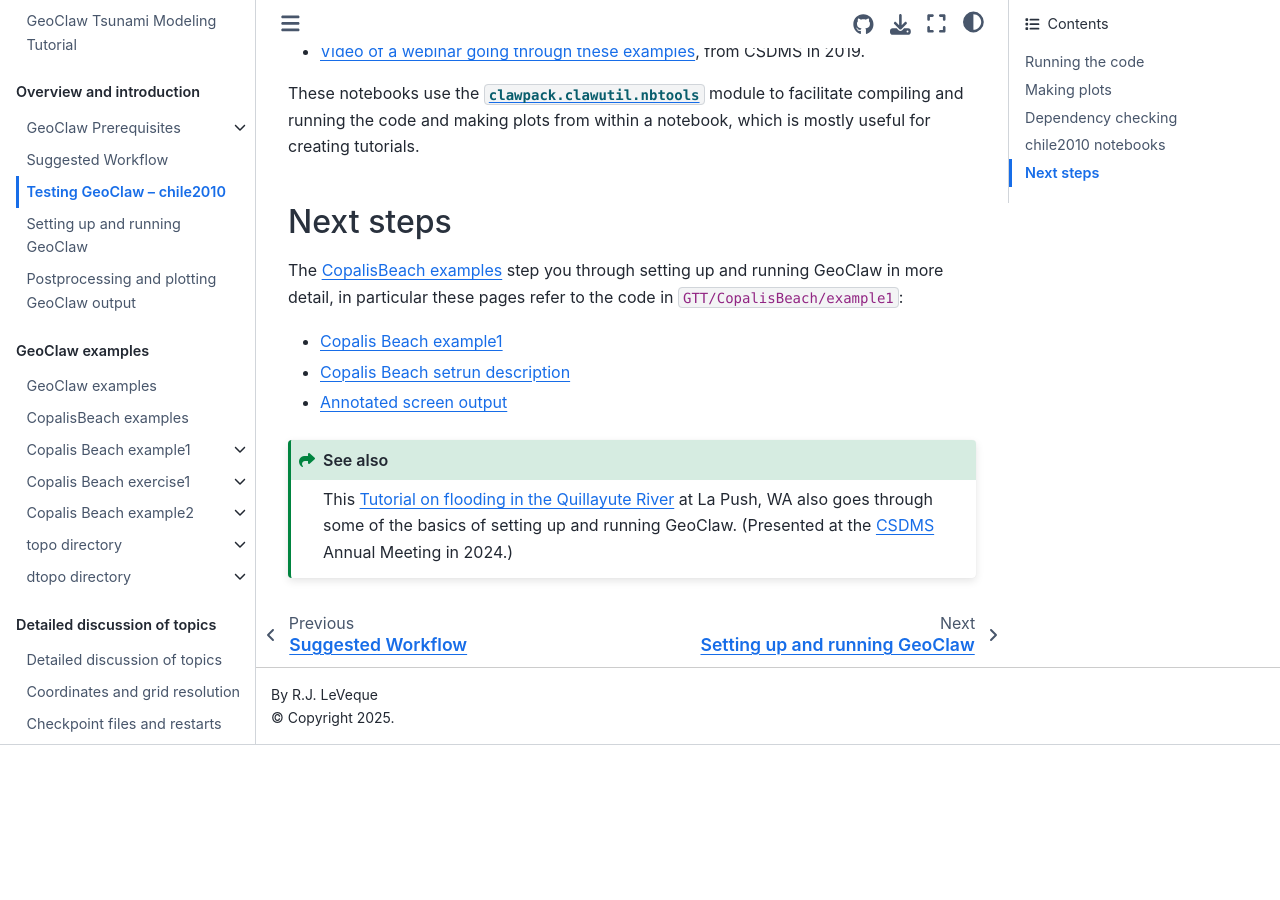
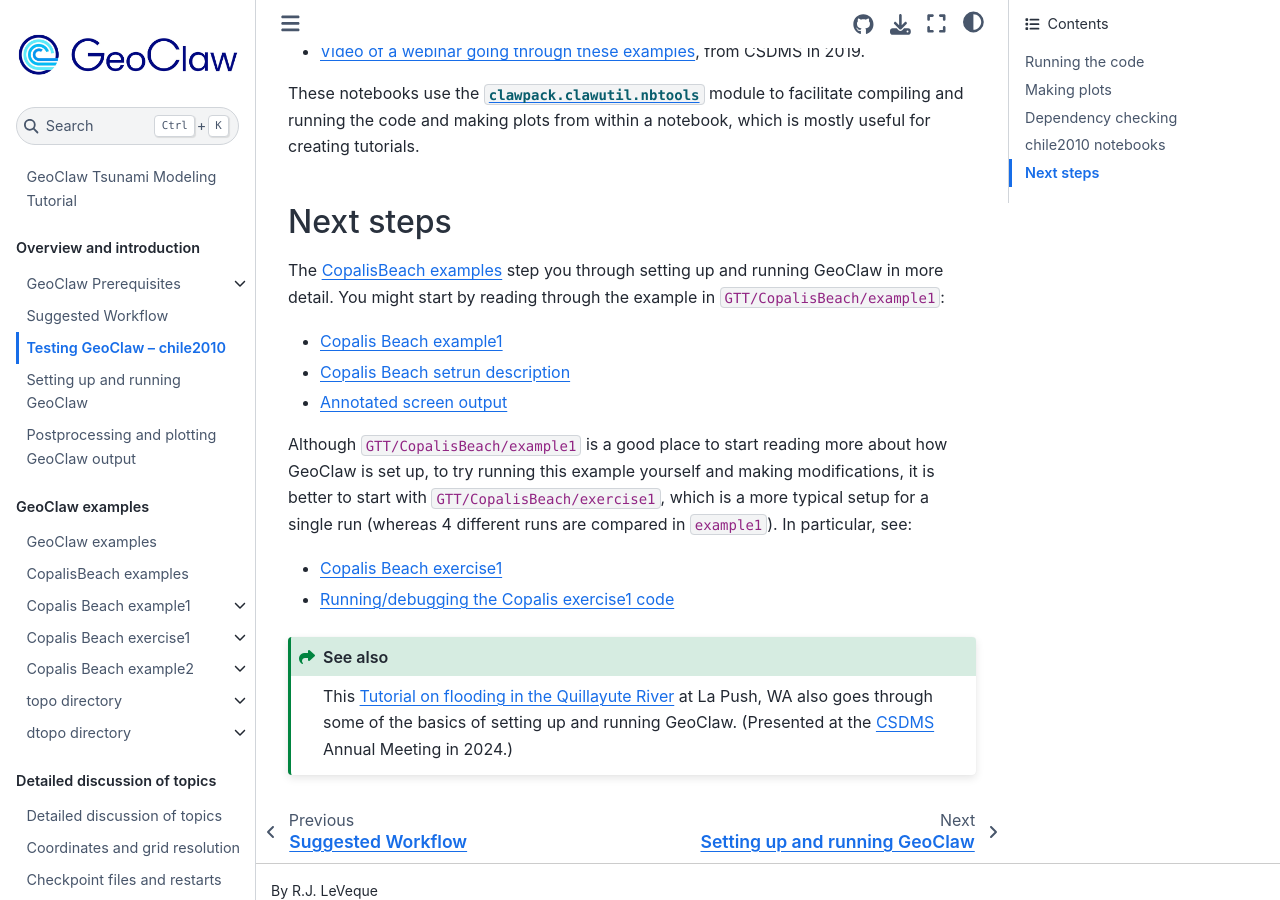
Before and after one commit to rjleveque/geoclaw_tsunami_tutorial, a Jupyter Book: the page built from testing_chile2010.md, in a window 1280 px wide and 900 px high, scrolled down 4035 px. Built offline with Jupyter Book 1.0.4 settings and Sphinx 7.4.7 and the Sphinx Book theme 1.1.4, drawn with Linux system fonts in a browser that asks for light colours; pages that are not in the unit, such as notebooks, are missing from menus; before the commit the page ends 4780 px from its top, so only the background shows below that.

Commit message:
add better links for next steps

```diff
--- a/testing_chile2010.md
+++ b/testing_chile2010.md
@@ -172,13 +172,21 @@
 ## Next steps
 
 The [](GTT/CopalisBeach/README) step you through setting  up and
-running GeoClaw in more detail, in particular these pages refer to the code in
-`GTT/CopalisBeach/example1`:
+running GeoClaw in more detail. You might start by reading through the
+example in `GTT/CopalisBeach/example1`:
 
 - [](GTT/CopalisBeach/example1/README)
 - [Copalis Beach setrun description](GTT/CopalisBeach/example1/setrun_description)
 - [](GTT/CopalisBeach/example1/output1a_annotated)
 
+Although `GTT/CopalisBeach/example1` is a good place to start reading more
+about how GeoClaw is set up, to try running this example yourself and making
+modifications, it is better to start with `GTT/CopalisBeach/exercise1`,
+which is a more typical setup for a single run (whereas 4 different runs are
+compared in `example1`). In particular, see:
+
+- [](GTT/CopalisBeach/exercise1/README)
+- [](GTT/CopalisBeach/exercise1/debug)
 
 :::{seealso}
 This [Tutorial on flooding in the Quillayute River](https://github.com/clawpack/geoclaw_tutorial_csdms2024)
```
Also changed, not shown: workflow.md (+10 -2 lines).
